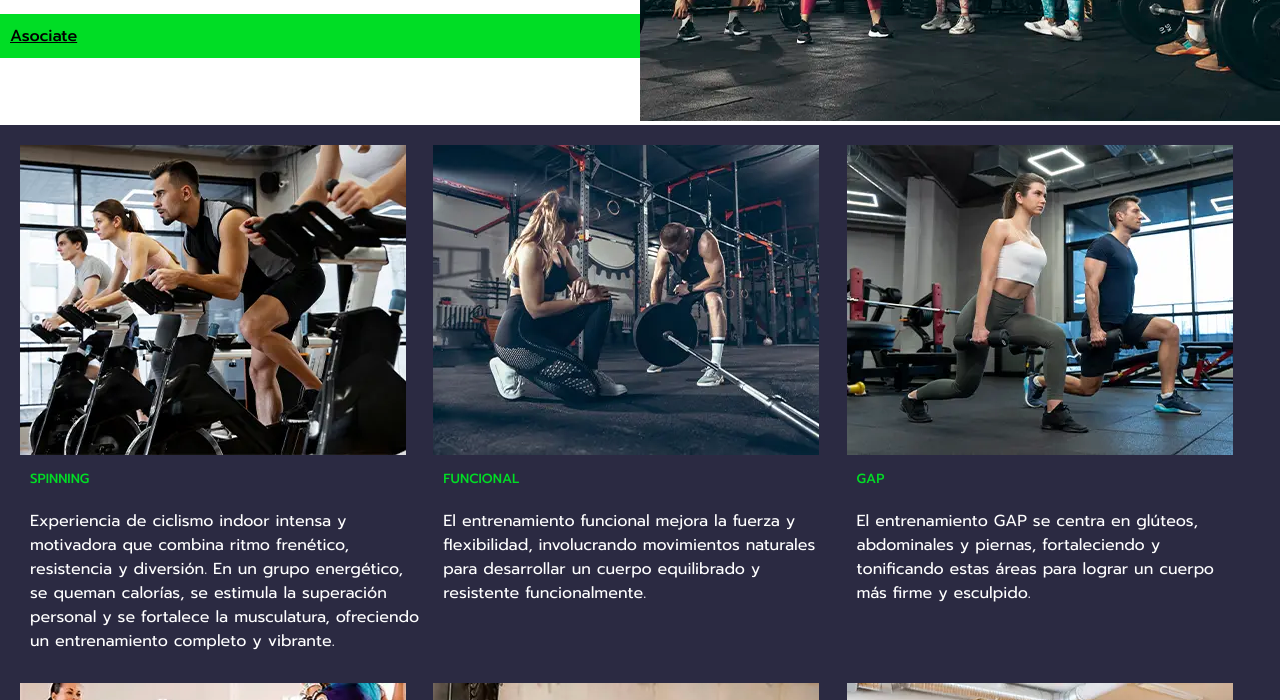
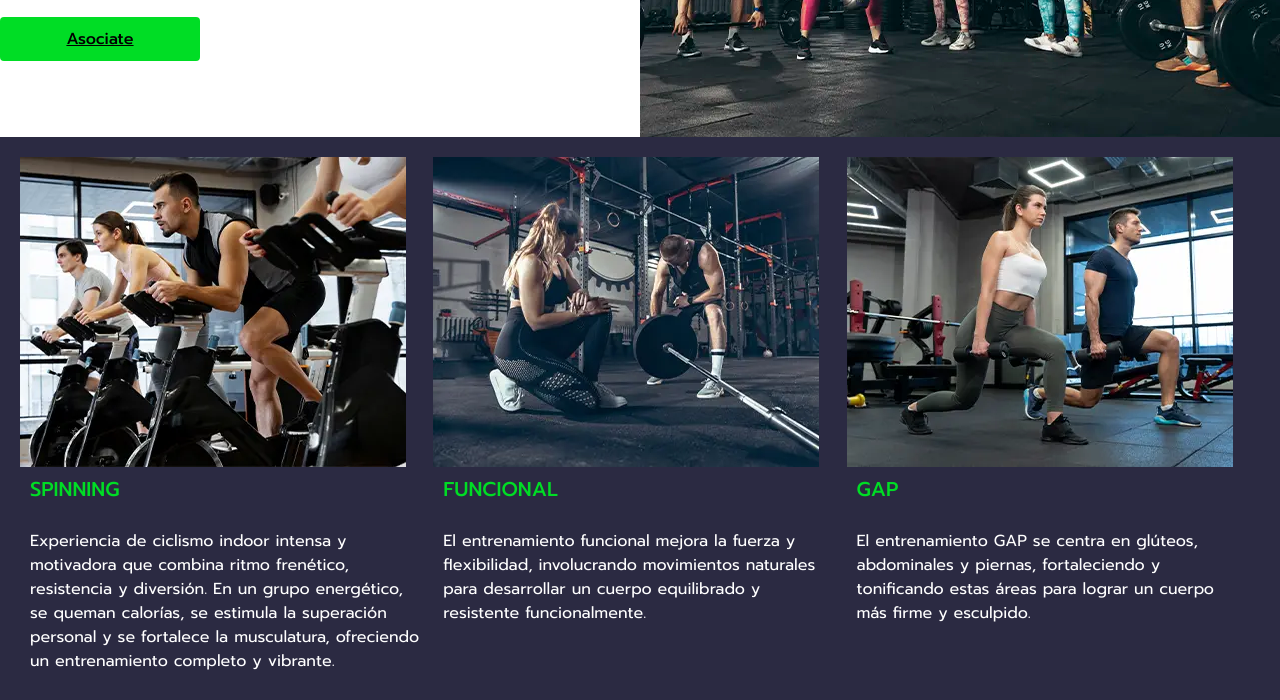
Before and after one commit to DGMacarenaB/proyecto-retofit, a plain HTML site: page pages/actividades.html in a window 1280 px wide. Shown: the part 370-1070 px from the top of the page. Drawn offline with nearby package versions, Linux system fonts and the light colour scheme.

Commit message:
agregar el link de bootstrap a todos los html

```diff
--- a/css/style.css
+++ b/css/style.css
@@ -97,9 +97,15 @@ a {
   font-family: "Prompt", sans-serif;
   font-weight: 500;
   font-style: normal;
+  text-align: center;
   padding: 10px;
   margin: 0,20px;
-  align-content: center; }
+  border-radius: 4px;
+  display: inline-block;
+  cursor: pointer;
+  width: 200px; }
+  .boton:hover {
+    color: white; }
 
 div p {
   margin: 0,202; }
--- a/pages/actividades.html
+++ b/pages/actividades.html
@@ -6,6 +6,8 @@
     <meta name="viewport" content="width=device-width, initial-scale=1.0">
     <meta name="description" content="Equipo moderno, profesionales expertos. Clases de fitness, yoga y más. Entrenamiento personalizado, resultados garantizados. Servicios: Spinning, Funcional, Gap, Zumba, Local Box, Power Local, Stretching, Taekwondo, Musculación.">
     <meta name="keywords" content="Spinning, Funcional, Gap, Zumba, Local Box, Power Local, Musculación">
+    <link href="https://cdn.jsdelivr.net/npm/bootstrap@5.3.3/dist/css/bootstrap.min.css" rel="stylesheet"
+        integrity="sha384-QWTKZyjpPEjISv5WaRU9OFeRpok6YctnYmDr5pNlyT2bRjXh0JMhjY6hW+ALEwIH" crossorigin="anonymous">
     <link rel="stylesheet" href="../css/style.css">
     <title>Actividades</title>
 </head>
--- a/scss/sections/_main-general.scss
+++ b/scss/sections/_main-general.scss
@@ -65,9 +65,16 @@ a{
     font-family: "Prompt", sans-serif;
     font-weight: 500;
     font-style: normal;
+    text-align: center;
     padding: 10px;
     margin:0,20px;
-    align-content: center;
+    border-radius: 4px;
+    display: inline-block;
+    cursor: pointer;
+    width: 200px;
+    &:hover{
+      color: white;
+    }
 
 }
 
```
Also changed, not shown: pages/calendario.html (+2 -0 lines), pages/contacto.html (+2 -0 lines), pages/nosotros.html (+2 -0 lines).
